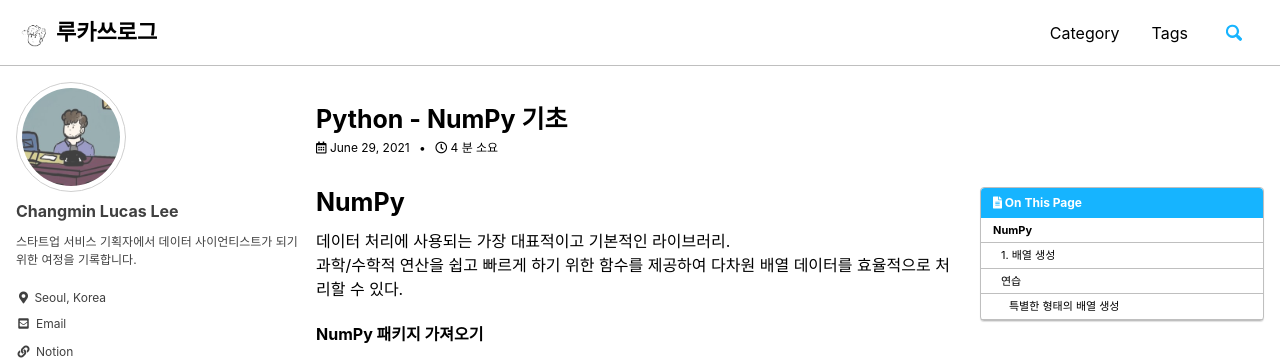
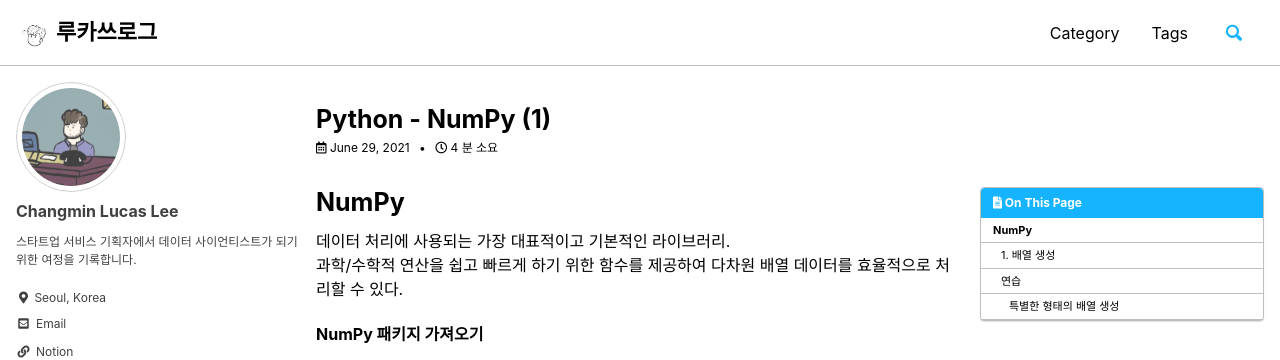
Before and after one commit to lucathree/lucathree.github.io, a Jekyll site: the page built from _posts/2021/2021-06-29-day21.md, in a window 1280 px wide and 900 px high. Shown: the top 360 px of the window. Built offline with Jekyll 4.4.1, drawn with Linux system fonts in a browser that asks for light colours; cached includes are drawn as plain includes; comment, search, counter and statistics services are not loaded.

Commit message:
Update 2021-06-29-day21.md

```diff
--- a/_posts/2021/2021-06-29-day21.md
+++ b/_posts/2021/2021-06-29-day21.md
@@ -1,5 +1,5 @@
 ---
-title: "Python - NumPy 기초"
+title: "Python - NumPy (1)"
 layout: single
 author_profile: true
 read_time: true
```
